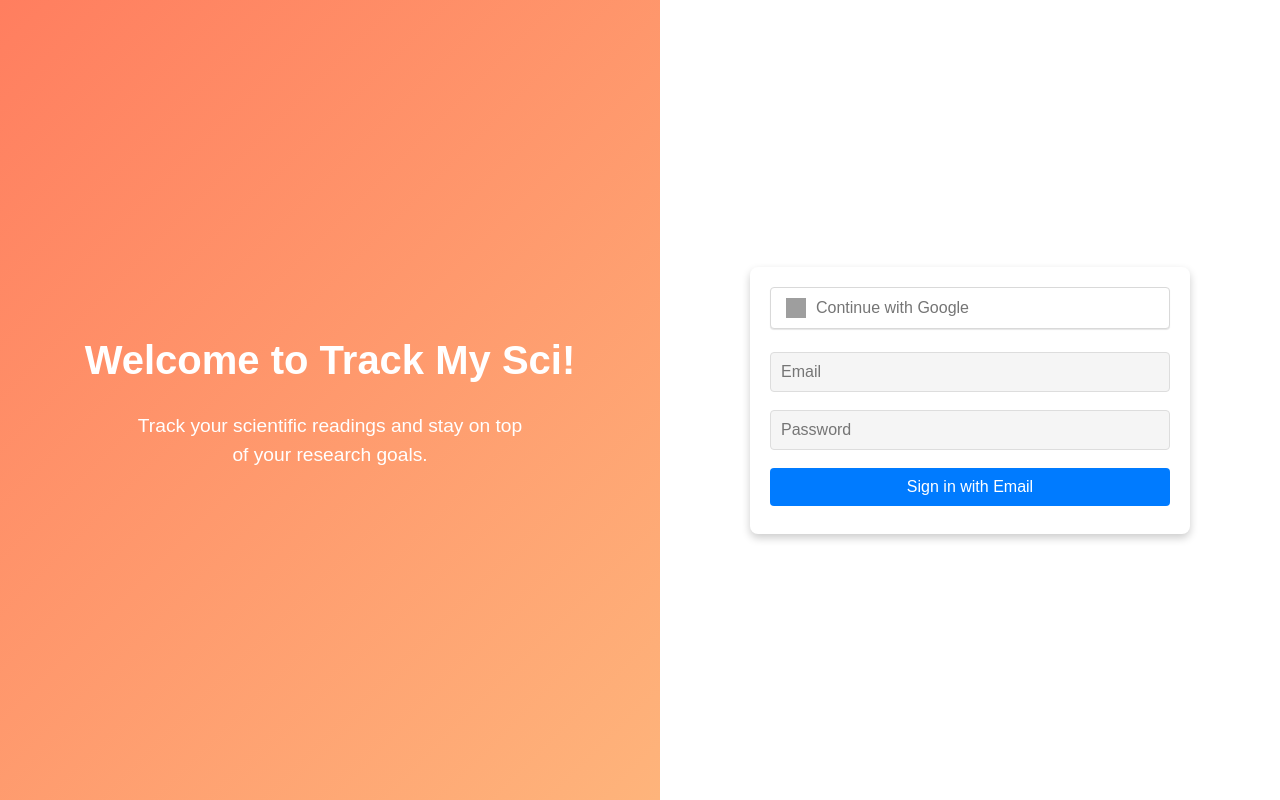
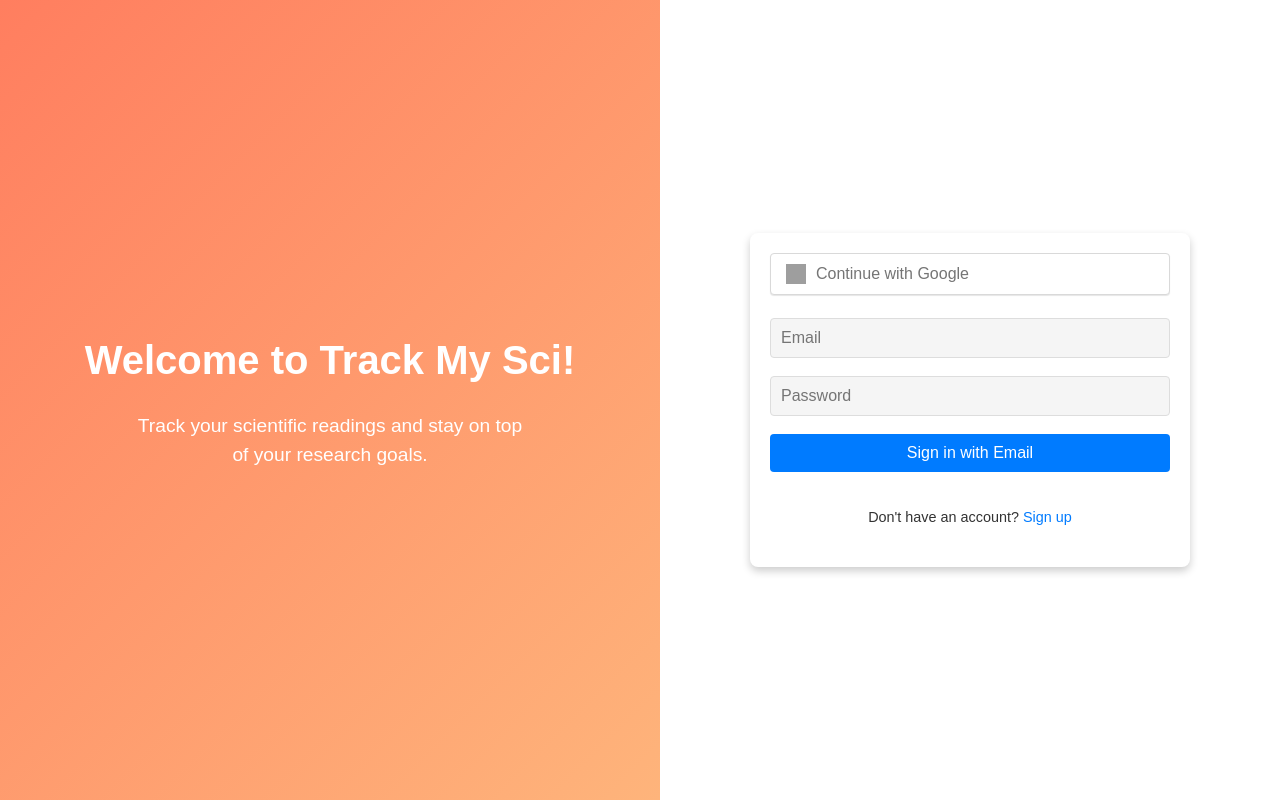
Before and after one commit to pgoodri/Trackmysci, a Svelte app in the folder Svelte/svelte-app/: page /login in a window 1280 px wide. Built offline with nearby package versions, Linux system fonts and the light colour scheme; grey boxes are pictures that could not be loaded.

Commit message:
add signup page

```diff
--- a/Svelte/svelte-app/src/pages/Dashboard.svelte
+++ b/Svelte/svelte-app/src/pages/Dashboard.svelte
@@ -2,6 +2,13 @@
     import { getAuth, signOut } from 'firebase/auth';
     import { userStore } from '../userStore';
     import { navigate } from 'svelte-routing';
+    import { onMount } from 'svelte';
+
+    // Subscribe to the userStore to get the logged-in user's details
+    let user;
+    userStore.subscribe(value => {
+        user = value;
+    });
 
     // Variables for literature management
     let title = "";
@@ -53,7 +60,9 @@
 
 <div class="container">
     <div class="header">
-        <div class="greeting">Welcome to your Dashboard!</div>
+        <div class="greeting">
+            Welcome, {user?.displayName || "User"}!
+        </div>
         <div class="buttons">
             <button on:click={logout}>Logout</button>
         </div>
--- a/Svelte/svelte-app/src/pages/Login.svelte
+++ b/Svelte/svelte-app/src/pages/Login.svelte
@@ -32,7 +32,11 @@
 
     // Dummy function for email login
     function dummyEmailLogin() {
-        alert("Email login is just for looks and is not functional.");
+        alert("Email login is not functional yet.");
+    }
+
+    function goToSignup() {
+        navigate('/signup');
     }
 </script>
 
@@ -57,6 +61,11 @@
                 <input type="password" placeholder="Password"/>
                 <button class="email-signin-button" on:click={dummyEmailLogin}>Sign in with Email</button>
             </div>
+
+            <p class="signup-prompt">
+                Don't have an account? <button class="signup-link" on:click={goToSignup}>Sign up</button>
+            </p>
+
         </div>
     </div>
 </div>
@@ -176,4 +185,23 @@
     .email-signin-button:hover {
         background-color: #0056b3;
     }
+
+    .signup-prompt {
+        font-size: 0.9rem;
+        align-items: center;
+        text-align: center;
+    }
+
+    .signup-link {
+        background: none;
+        border: none;
+        color: #007bff;
+        cursor: pointer;
+        font-size: 0.9rem;
+        padding: 0;
+    }
+
+    .signup-link:hover {
+        color: #0056b3;
+    }
 </style>
```
Also changed, not shown: Svelte/svelte-app/src/pages/Signup.svelte (added).
